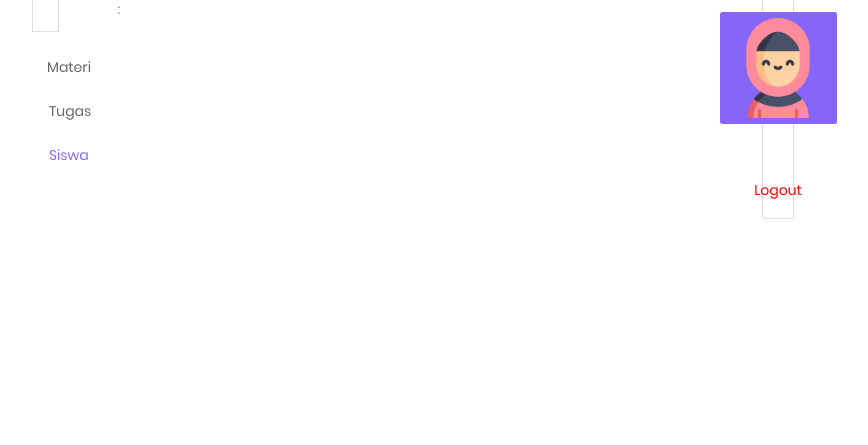
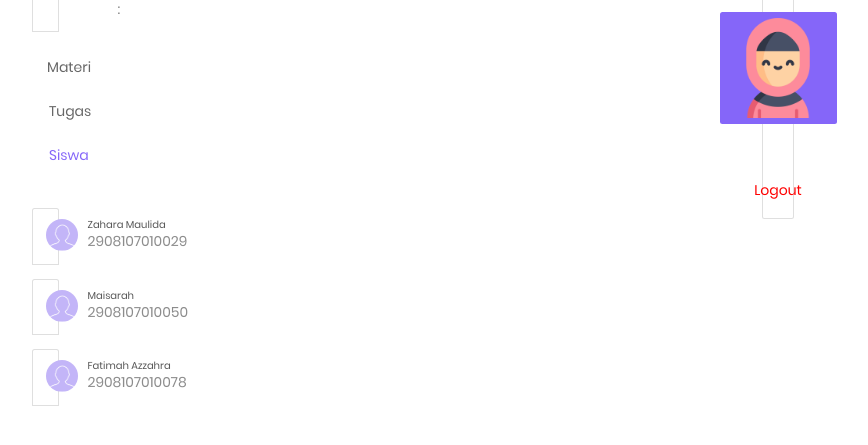
Before and after one commit to srihariyati/Dayahku, a Django app: page /tambahtugas/kelas/siswa/ in a window 1280 px wide. Shown: the part 184-629 px from the top of the page, without its empty margins (98-966 px from the left). Run offline with Django 4.2, Linux system fonts and the light colour scheme; some libraries are stand-ins or nearby versions.

Commit message:
update front end

```diff
--- a/dayahku/ustad/templates/ustad/siswa.html
+++ b/dayahku/ustad/templates/ustad/siswa.html
@@ -1,7 +1,7 @@
 {% extends 'ustad/template_deskripsi.html' %}\
 {% load static %}
 
-{% block page_title %}Dayahku| Materi {% endblock page_title %}
+{% block page_title %}Dayahku | Siswa {% endblock page_title %}
 
 {%block konten%}
 <div class="list-group">
@@ -11,7 +11,7 @@
         <div class="d-flex gap-2 w-100 justify-content-between">
           <div>
             <h6 class="mb-0 d-flex gap-2 w-100 justify-content-between" >Kelas Beginner</h6>
-            <p class="mb-0 opacity-75 d-flex gap-2 w-100 justify-content-between">Pengajar : </p>
+            <p class="mb-0 opacity-75 d-flex gap-2 w-100 justify-content-between"> Pengajar : </p>
           </div>
         </div>
       </a><br>
@@ -22,4 +22,47 @@
         <li class="nav-item"><a href="/loginUstad/kelas/siswa" style="color:#8566F9"   aria-current="page">Siswa</a></li>
     </ul>
 </div>
+<br>
+  <br>
+    <div>
+      <a href="#" class="list-group-item list-group-item-action d-flex gap-3 py-3" aria-current="true">
+        <img src="{% static 'img/avatar.png' %}" alt="twbs" width="32" height="32" class="rounded-circle flex-shrink-0">
+
+        <div class="d-flex gap-2 w-100 justify-content-between">
+          <div>
+            <h6 class="mb-0 d-flex gap-2 w-100 justify-content-between" >Zahara Maulida</h6>
+            <p class="mb-0 opacity-75 d-flex gap-2 w-100 justify-content-between">2908107010029</p>
+          </div>
+        </div>
+      </a><br>
+    </div>
+    <div>
+      <a href="#" class="list-group-item list-group-item-action d-flex gap-3 py-3" aria-current="true">
+        <img src="{% static 'img/avatar.png' %}" alt="twbs" width="32" height="32" class="rounded-circle flex-shrink-0">
+
+        <div class="d-flex gap-2 w-100 justify-content-between">
+          <div>
+            <h6 class="mb-0 d-flex gap-2 w-100 justify-content-between" >Maisarah</h6>
+            <p class="mb-0 opacity-75 d-flex gap-2 w-100 justify-content-between">2908107010050</p>
+          </div>
+        </div>
+      </a><br>
+    </div>
+    <div>
+      <a href="#" class="list-group-item list-group-item-action d-flex gap-3 py-3" aria-current="true">
+        <img src="{% static 'img/avatar.png' %}" alt="twbs" width="32" height="32" class="rounded-circle flex-shrink-0">
+
+        <div class="d-flex gap-2 w-100 justify-content-between">
+          <div>
+            <h6 class="mb-0 d-flex gap-2 w-100 justify-content-between" >Fatimah Azzahra</h6>
+            <p class="mb-0 opacity-75 d-flex gap-2 w-100 justify-content-between">2908107010078</p>
+          </div>
+        </div>
+      </a><br>
+    </div>
+  </br>
+</br>
+
+
+
 {%endblock konten%}
```
Also changed, not shown: dayahku/ustad/templates/ustad/tambahmateri.html (+5 -4 lines), dayahku/ustad/templates/ustad/tambahtugas.html (+5 -3 lines), dayahku/db.sqlite3, dayahku/static/img/avatar.png (added).
